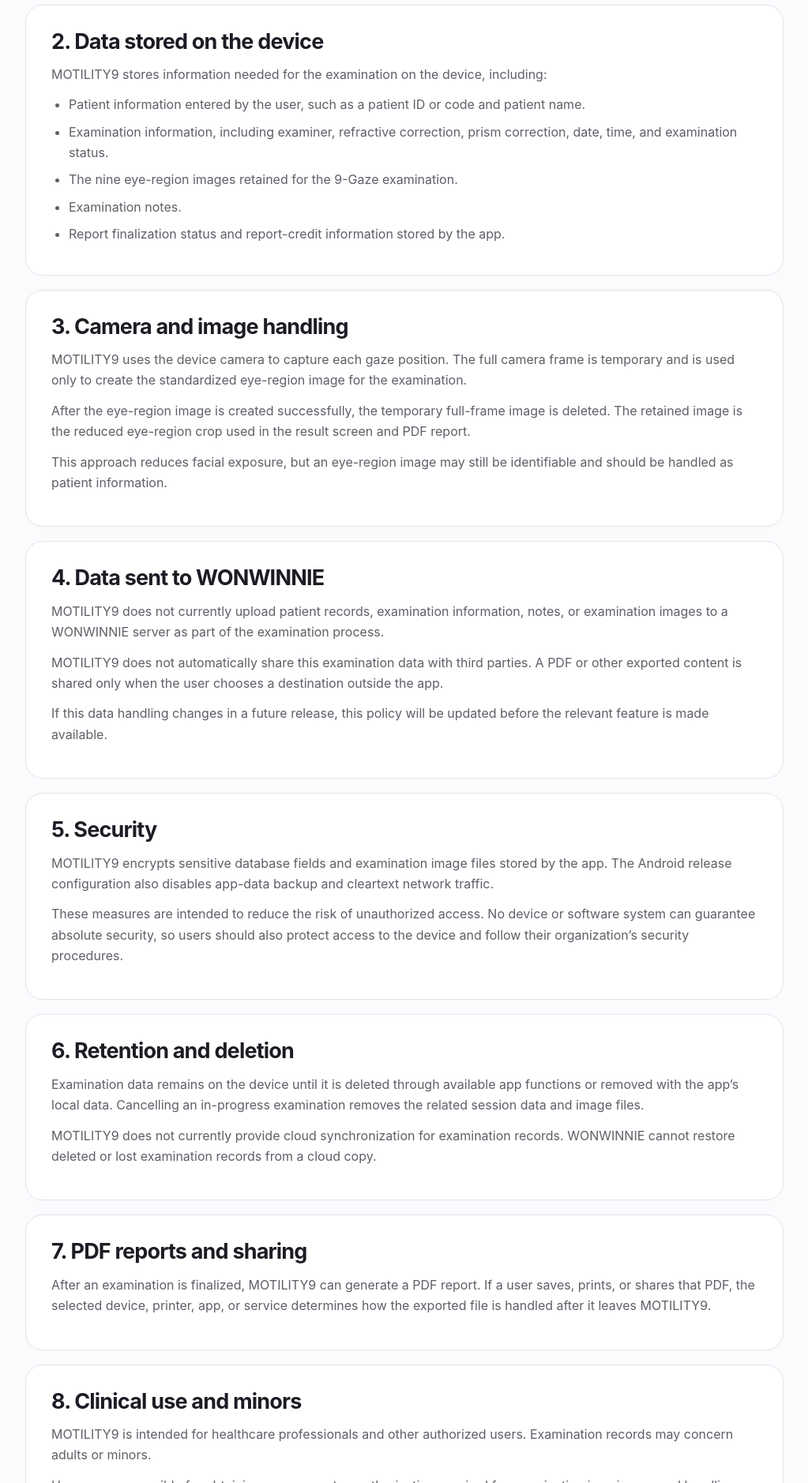
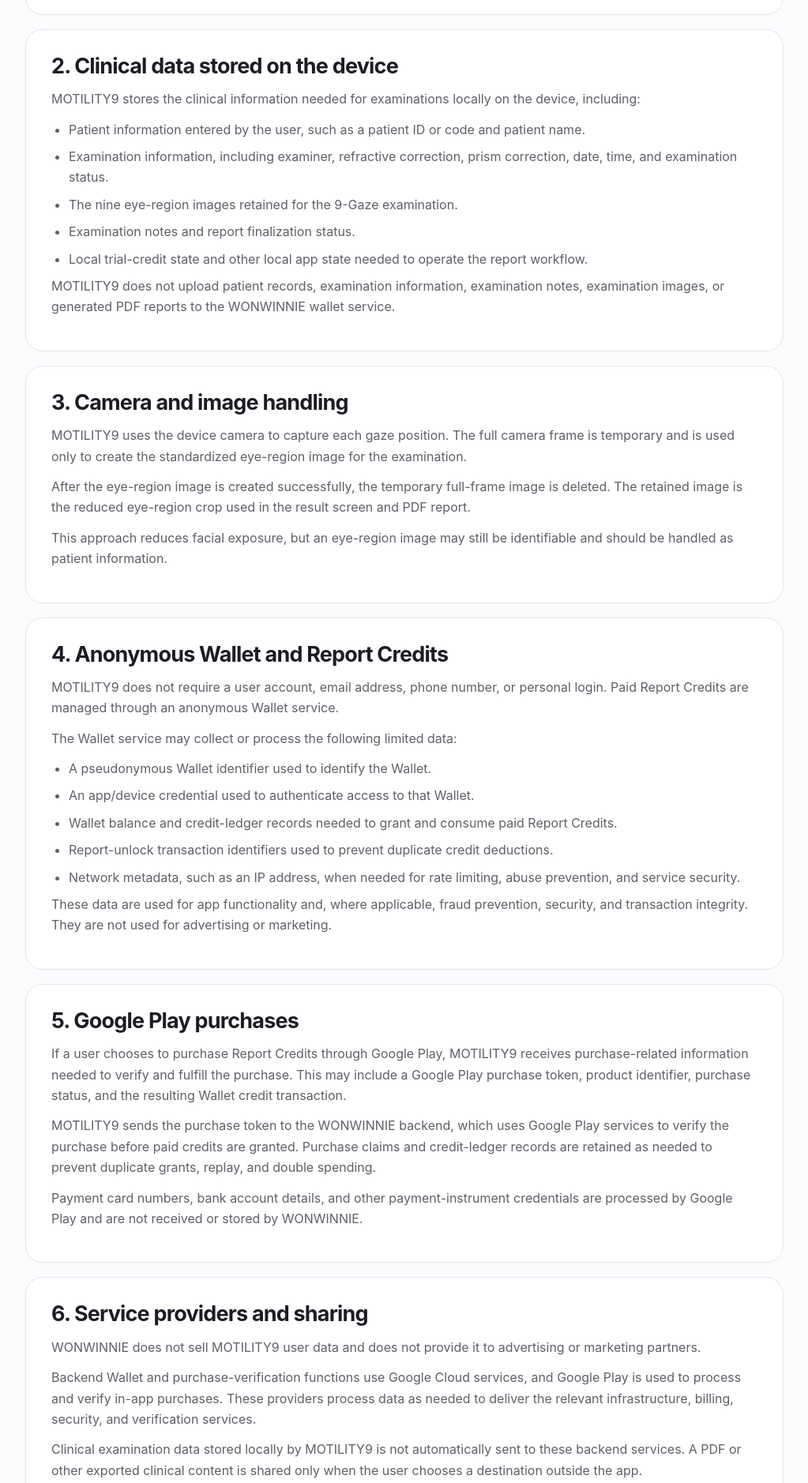
Before and after one commit to wonster0901/motility9-wix-import-test, a plain HTML site: page privacy.html in a window 1280 px wide. Shown: the part 711-2589 px from the top of the page at 79% size, without its empty margins (128-1151 px from the left). Drawn offline with Linux system fonts and the light colour scheme.

Commit message:
Update privacy policy for wallet and Google Play billing

```diff
--- a/privacy.html
+++ b/privacy.html
@@ -128,10 +128,11 @@
     <div class="shell">
       <div class="kicker">MOTILITY9</div>
       <h1>Privacy Policy</h1>
-      <p class="lead">How MOTILITY9 handles examination data and images stored by the app.</p>
-      <div class="meta">Effective August 23, 2026</div>
+      <p class="lead">How MOTILITY9 handles local clinical data and the limited anonymous wallet and Google Play purchase data used for Report Credits.</p>
+      <div class="meta">Effective September 5, 2026</div>
     </div>
   </section>
+
   <div class="shell content">
 
 <section class="card">
@@ -141,15 +142,16 @@
 </section>
 
 <section class="card">
-  <h2>2. Data stored on the device</h2>
-  <p>MOTILITY9 stores information needed for the examination on the device, including:</p>
+  <h2>2. Clinical data stored on the device</h2>
+  <p>MOTILITY9 stores the clinical information needed for examinations locally on the device, including:</p>
   <ul>
     <li>Patient information entered by the user, such as a patient ID or code and patient name.</li>
     <li>Examination information, including examiner, refractive correction, prism correction, date, time, and examination status.</li>
     <li>The nine eye-region images retained for the 9-Gaze examination.</li>
-    <li>Examination notes.</li>
-    <li>Report finalization status and report-credit information stored by the app.</li>
+    <li>Examination notes and report finalization status.</li>
+    <li>Local trial-credit state and other local app state needed to operate the report workflow.</li>
   </ul>
+  <p>MOTILITY9 does not upload patient records, examination information, examination notes, examination images, or generated PDF reports to the WONWINNIE wallet service.</p>
 </section>
 
 <section class="card">
@@ -160,42 +162,66 @@
 </section>
 
 <section class="card">
-  <h2>4. Data sent to WONWINNIE</h2>
-  <p>MOTILITY9 does not currently upload patient records, examination information, notes, or examination images to a WONWINNIE server as part of the examination process.</p>
-  <p>MOTILITY9 does not automatically share this examination data with third parties. A PDF or other exported content is shared only when the user chooses a destination outside the app.</p>
-  <p>If this data handling changes in a future release, this policy will be updated before the relevant feature is made available.</p>
+  <h2>4. Anonymous Wallet and Report Credits</h2>
+  <p>MOTILITY9 does not require a user account, email address, phone number, or personal login. Paid Report Credits are managed through an anonymous Wallet service.</p>
+  <p>The Wallet service may collect or process the following limited data:</p>
+  <ul>
+    <li>A pseudonymous Wallet identifier used to identify the Wallet.</li>
+    <li>An app/device credential used to authenticate access to that Wallet.</li>
+    <li>Wallet balance and credit-ledger records needed to grant and consume paid Report Credits.</li>
+    <li>Report-unlock transaction identifiers used to prevent duplicate credit deductions.</li>
+    <li>Network metadata, such as an IP address, when needed for rate limiting, abuse prevention, and service security.</li>
+  </ul>
+  <p>These data are used for app functionality and, where applicable, fraud prevention, security, and transaction integrity. They are not used for advertising or marketing.</p>
 </section>
 
 <section class="card">
-  <h2>5. Security</h2>
-  <p>MOTILITY9 encrypts sensitive database fields and examination image files stored by the app. The Android release configuration also disables app-data backup and cleartext network traffic.</p>
-  <p>These measures are intended to reduce the risk of unauthorized access. No device or software system can guarantee absolute security, so users should also protect access to the device and follow their organization’s security procedures.</p>
+  <h2>5. Google Play purchases</h2>
+  <p>If a user chooses to purchase Report Credits through Google Play, MOTILITY9 receives purchase-related information needed to verify and fulfill the purchase. This may include a Google Play purchase token, product identifier, purchase status, and the resulting Wallet credit transaction.</p>
+  <p>MOTILITY9 sends the purchase token to the WONWINNIE backend, which uses Google Play services to verify the purchase before paid credits are granted. Purchase claims and credit-ledger records are retained as needed to prevent duplicate grants, replay, and double spending.</p>
+  <p>Payment card numbers, bank account details, and other payment-instrument credentials are processed by Google Play and are not received or stored by WONWINNIE.</p>
 </section>
 
 <section class="card">
-  <h2>6. Retention and deletion</h2>
-  <p>Examination data remains on the device until it is deleted through available app functions or removed with the app’s local data. Cancelling an in-progress examination removes the related session data and image files.</p>
-  <p>MOTILITY9 does not currently provide cloud synchronization for examination records. WONWINNIE cannot restore deleted or lost examination records from a cloud copy.</p>
+  <h2>6. Service providers and sharing</h2>
+  <p>WONWINNIE does not sell MOTILITY9 user data and does not provide it to advertising or marketing partners.</p>
+  <p>Backend Wallet and purchase-verification functions use Google Cloud services, and Google Play is used to process and verify in-app purchases. These providers process data as needed to deliver the relevant infrastructure, billing, security, and verification services.</p>
+  <p>Clinical examination data stored locally by MOTILITY9 is not automatically sent to these backend services. A PDF or other exported clinical content is shared only when the user chooses a destination outside the app.</p>
 </section>
 
 <section class="card">
-  <h2>7. PDF reports and sharing</h2>
+  <h2>7. Security</h2>
+  <p>MOTILITY9 encrypts sensitive database fields and examination image files stored by the app. Network communication with the WONWINNIE backend uses encrypted HTTPS connections, and the Android release configuration disallows cleartext network traffic.</p>
+  <p>The Wallet system is designed to avoid requiring personal identity information and uses authenticated credentials to protect Wallet access. Security controls also include measures intended to reduce duplicate transactions, replay, and automated abuse.</p>
+  <p>No device, network, or software system can guarantee absolute security, so users should also protect access to the device and follow their organization's security procedures.</p>
+</section>
+
+<section class="card">
+  <h2>8. Retention and deletion</h2>
+  <p>Clinical examination data remains on the device until it is deleted through available app functions or removed with the app's local data. Cancelling an in-progress examination removes the related session data and image files.</p>
+  <p>MOTILITY9 does not provide cloud synchronization for patient records, examination images, examination notes, or PDF reports. WONWINNIE cannot restore deleted or lost clinical records from a cloud copy.</p>
+  <p>Anonymous Wallet, purchase, and credit-ledger records may be retained as needed to maintain the paid-credit balance, preserve transaction integrity, prevent duplicate grants or deductions, and operate and secure the service.</p>
+  <p>MOTILITY9 does not currently provide an in-app or web-based mechanism for requesting deletion of backend Wallet or purchase records.</p>
+</section>
+
+<section class="card">
+  <h2>9. PDF reports and user-directed sharing</h2>
   <p>After an examination is finalized, MOTILITY9 can generate a PDF report. If a user saves, prints, or shares that PDF, the selected device, printer, app, or service determines how the exported file is handled after it leaves MOTILITY9.</p>
 </section>
 
 <section class="card">
-  <h2>8. Clinical use and minors</h2>
+  <h2>10. Clinical use and minors</h2>
   <p>MOTILITY9 is intended for healthcare professionals and other authorized users. Examination records may concern adults or minors.</p>
-  <p>Users are responsible for obtaining any consent or authorization required for examination imaging, record handling, storage, and sharing under applicable law and their organization’s policies.</p>
+  <p>Users are responsible for obtaining any consent or authorization required for examination imaging, record handling, storage, and sharing under applicable law and their organization's policies.</p>
 </section>
 
 <section class="card">
-  <h2>9. Changes to this policy</h2>
+  <h2>11. Changes to this policy</h2>
   <p>This policy may be updated when MOTILITY9 features or data practices change. The current version will be published on the official WONWINNIE website.</p>
 </section>
 
 <section class="card">
-  <h2>10. Privacy contact</h2>
+  <h2>12. Privacy contact</h2>
   <div class="contact">
     <span>Developer: WONWINNIE</span>
     <span>App: MOTILITY9</span>
```
